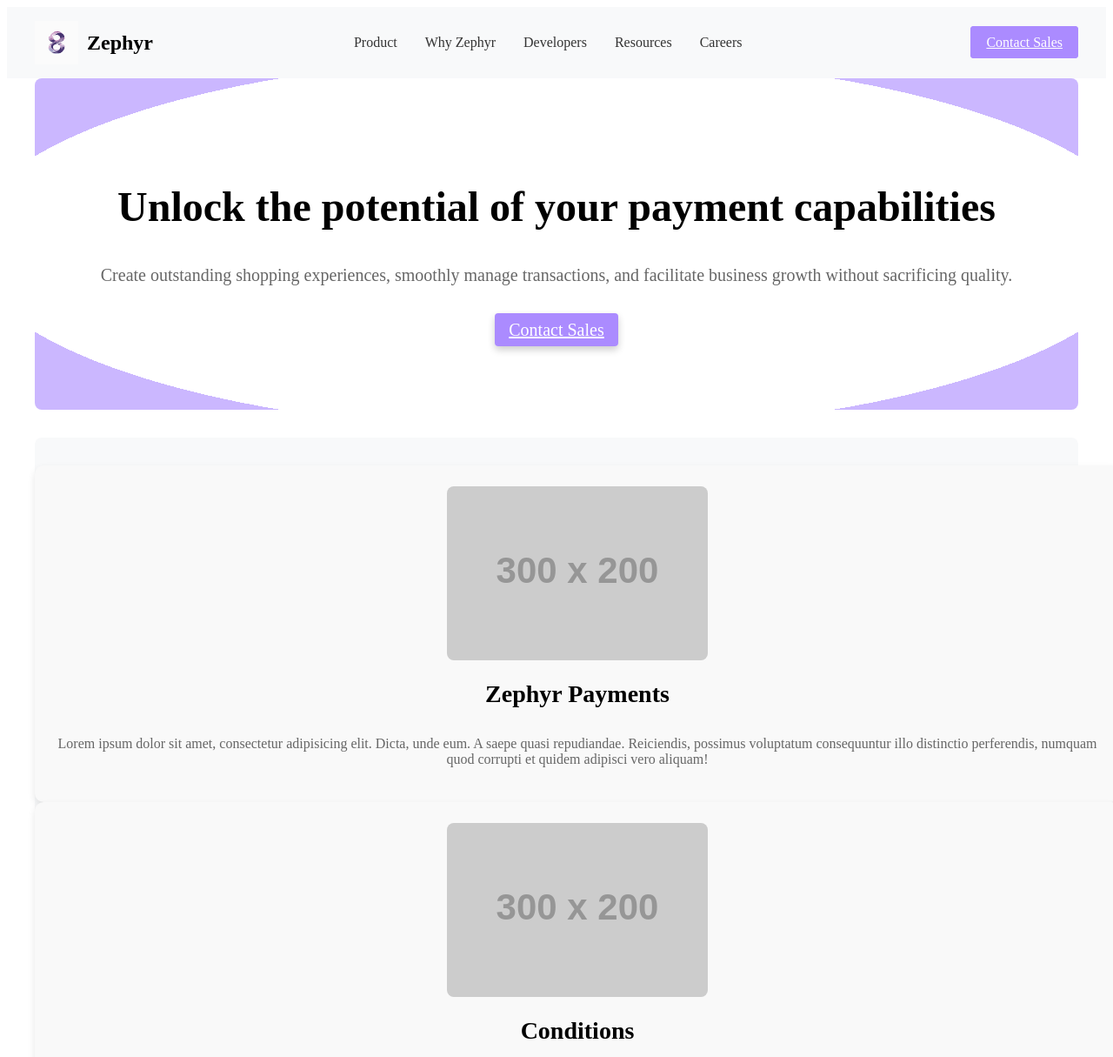
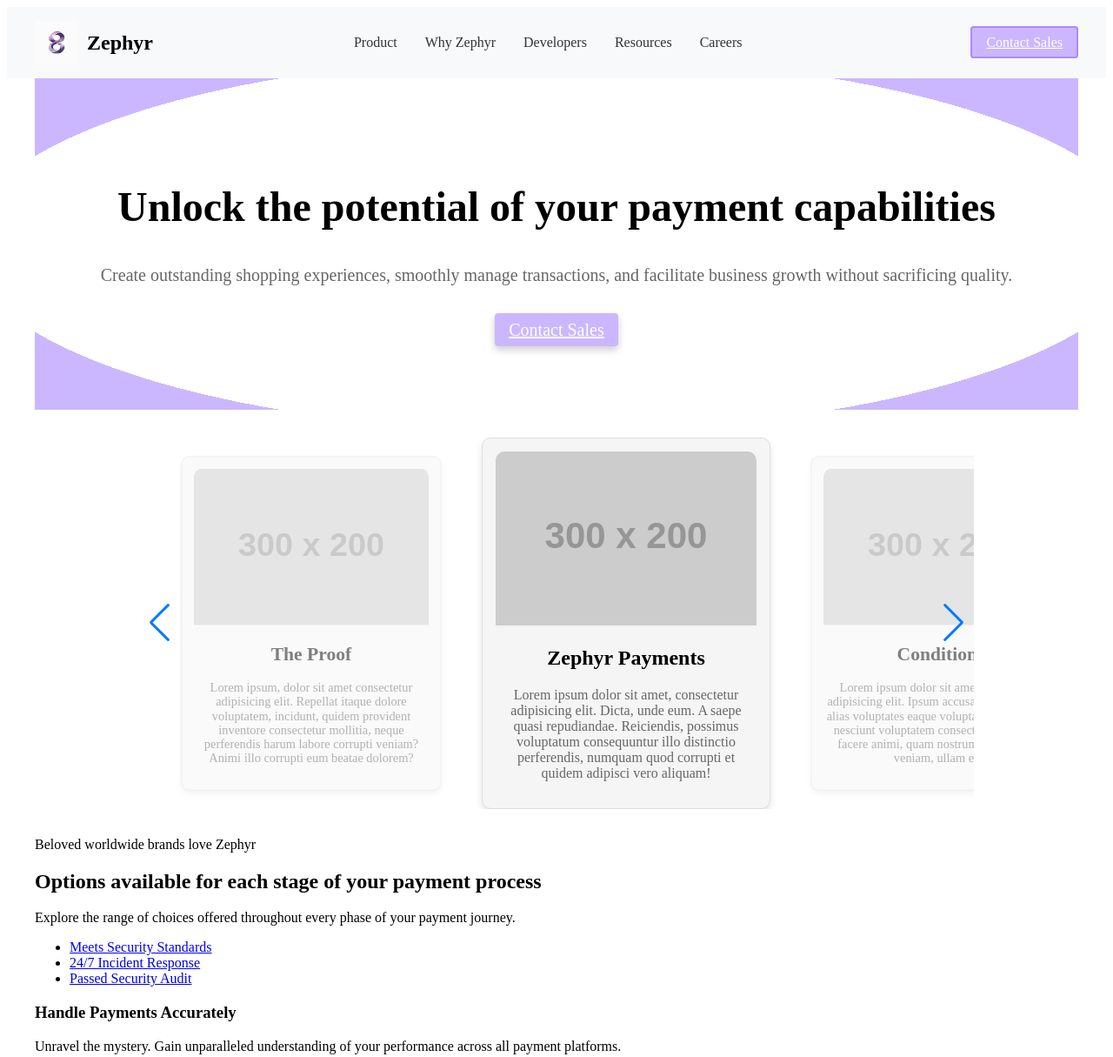
Before and after one commit to J14RA/Landing-web-sass, a website built with webpack: page dist/index.html in a window 1280 px wide. Shown: the top 1215 px of the page at 87% size. Built offline with nearby package versions, Linux system fonts and the light colour scheme; placeholder pictures from the web are drawn by us.

Commit message:
add swiper but not fix

```diff
--- a/package.json
+++ b/package.json
@@ -3,7 +3,8 @@
   "version": "1.0.0",
   "main": "index.js",
   "scripts": {
-    "start": "webpack serve --mode development"
+    "start": "webpack serve --mode development",
+    "build": "webpack --mode production"
   },
   "keywords": [],
   "author": "",
--- a/src/index.js
+++ b/src/index.js
@@ -1,15 +1,14 @@
-// src/index.js
-import Swiper from "swiper"; // No need to import Navigation and Pagination separately
+import Swiper from "swiper";
 import "swiper/swiper-bundle.css";
 import "./styles/main.scss";
 
-// Initialize Swiper
 document.addEventListener("DOMContentLoaded", () => {
-  const swiper = new Swiper(".swiper-container", {
+  const swiper = new Swiper(".swiper", {
+    slidesPerView: 3,
+    spaceBetween: 30,
+    centeredSlides: true,
     loop: true,
-    pagination: {
-      el: ".swiper-pagination",
-    },
+    grabCursor: true,
     navigation: {
       nextEl: ".swiper-button-next",
       prevEl: ".swiper-button-prev",
--- a/src/styles/main.scss
+++ b/src/styles/main.scss
@@ -8,11 +8,8 @@ $dark-bg: #343a40;
 $white: #fff;
 $grey: #666;
 
-// Flexbox Mixin
-@mixin flexbox($justify: normal,
-    $align: stretch,
-    $direction: row,
-    $wrap: nowrap) {
+// Flexbox Mixin with optimized defaults
+@mixin flexbox($justify: flex-start, $align: center, $direction: row, $wrap: nowrap) {
     display: flex;
     justify-content: $justify;
     align-items: $align;
@@ -20,14 +17,26 @@ $grey: #666;
     flex-wrap: $wrap;
 }
 
+// Color palette function for light/dark adjustments
+@function color-palette($color, $type) {
+    @if $type =='light' {
+        @return lighten($color, 15%);
+    }
+
+    @else if $type =='dark' {
+        @return darken($color, 15%);
+    }
+}
+
 // Button mixin
 @mixin button($background-color, $color) {
-    background-color: color.scale($background-color, $lightness: -10%);
+    background-color: $background-color;
     color: $color;
     padding: 0.5rem 1rem;
     border-radius: 4px;
     cursor: pointer;
     border: none;
+    transition: background-color 0.3s ease; // Transition for smooth hover
 
     &:hover {
         background-color: color.scale($background-color, $lightness: -10%);
@@ -39,48 +48,31 @@ $grey: #666;
     }
 }
 
-// Button mixins with color scaling and darkening
+// Primary button mixin
 @mixin primary-button($background-color, $color) {
     @include button($background-color, $color);
-    // Add a more prominent border and a slightly different background color
     border: 2px solid color.scale($background-color, $lightness: -10%);
 }
 
+// Secondary button mixin
 @mixin secondary-button($background-color, $color) {
     @include button($background-color, $color);
-    // Use a lighter background color and a thinner border
     background-color: lighten($background-color, 10%);
     border: 1px solid $grey;
 }
 
+// Call-to-action button mixin
 @mixin cta-button($background-color, $color) {
     @include button($background-color, $color);
-    // Add a larger font size and a more prominent shadow
     font-size: 1.25rem;
     box-shadow: 0 4px 8px rgba(0, 0, 0, 0.2);
 }
 
-// Clearfix Mixin
-@mixin clearfix {
-    &::after {
-        content: "";
-        display: table;
-        clear: both;
-    }
-}
-
-
-// Section Styling
-section {
-    margin-bottom: 2rem;
-    padding: 1rem;
-    background-color: $light-bg;
-    border-radius: 8px;
-    @include clearfix;
-
-    &.highlight {
-        background-color: color.scale($base-color, $lightness: 20%);
-    }
+// Dynamic grid layout mixin
+@mixin grid-layout($min-width: 300px, $gap: 20px) {
+    display: grid;
+    grid-template-columns: repeat(auto-fit, minmax($min-width, 1fr));
+    gap: $gap;
 }
 
 // Main header and navigation
@@ -170,47 +162,58 @@ main {
 
 // Plans Section with Swiper integration
 #plans {
-    padding: 2rem 0;
+    padding: 1rem;
+    margin: 1rem;
+    width: 100%;
+    align-items: center;
+    justify-content: center;
+    justify-items: center;
+    justify-self: center;
+}
 
-    .plan {
-        @include flexbox(center, center, column);
-        background-color: #f9f9f9;
-        border-radius: 10px;
-        padding: 1.5rem;
-        text-align: center;
-        box-shadow: 0 4px 8px rgba(0, 0, 0, 0.1);
+// Swiper specific styles
+.swiper {
+    width: 80%;
+}
+
+.swiper-slide {
+    background-color: #f5f5f5;
+    border: 1px solid #ddd;
+    border-radius: 10px;
+    padding: 15px;
+    box-shadow: 0 4px 8px rgba(0, 0, 0, 0.1);
+    text-align: center;
+    transition: transform 0.3s ease, opacity 0.3s ease; // Add smooth transitions
+
+    // Ensure that images inside swiper slides are responsive
+    img {
         width: 100%;
-        height: 100%;
-
-        img {
-            max-width: 100%;
-            border-radius: 8px;
-        }
-
-        .plan__title {
-            font-size: 1.75rem;
-            margin-bottom: 1rem;
-        }
-
-        p {
-            color: #666;
-            font-size: 1rem;
-        }
+        border-radius: 10px 10px 0 0;
     }
 
-    .swiper-pagination {
-        text-align: center;
-        margin-top: 1rem;
+    &__title {
+        font-size: 24px;
+        margin: 15px 0;
     }
 
-    .swiper-button-prev,
-    .swiper-button-next {
-        color: #333;
+    p {
+        font-size: 16px;
+        color: #666;
+    }
+
+    // Apply reduced opacity to non-active slides
+    &:not(.swiper-slide-active) {
+        opacity: 0.5; // Set reduced opacity for inactive slides
+        transform: scale(0.9); // Slightly reduce the size of inactive slides
+    }
+
+    // Hover effect for the active slide
+    &.swiper-slide-active:hover {
+        transform: scale(1.05); // Grow on hover for the active slide
     }
 }
 
-
-// Footer Section (unchanged)
+// Footer Section
 .footer {
     background-color: $dark-bg;
     padding: 2rem 0;
--- a/webpack.config.js
+++ b/webpack.config.js
@@ -1,25 +1,34 @@
 const path = require("path");
 const MiniCssExtractPlugin = require("mini-css-extract-plugin");
+
+const isDevelopment = process.env.NODE_ENV === "development";
 
 module.exports = {
   entry: "./src/index.js",
   output: {
     filename: "bundle.js",
     path: path.resolve(__dirname, "dist"),
-    clean: true, // Cleans the output directory before every build (optional)
+    clean: true, // Clean output directory before each build
   },
   module: {
     rules: [
       {
-        test: /\.scss$/, // For Sass/SCSS files
-        use: [MiniCssExtractPlugin.loader, "css-loader", "sass-loader"],
+        test: /\.scss$/,
+        use: [
+          isDevelopment ? "style-loader" : MiniCssExtractPlugin.loader, // Use style-loader in development for live changes
+          "css-loader",
+          "sass-loader",
+        ],
       },
       {
-        test: /\.css$/, // For CSS files
-        use: [MiniCssExtractPlugin.loader, "css-loader"],
+        test: /\.css$/,
+        use: [
+          isDevelopment ? "style-loader" : MiniCssExtractPlugin.loader, // Inject CSS into DOM in dev mode
+          "css-loader",
+        ],
       },
       {
-        test: /\.(png|jpg|gif|svg)$/, // For image assets
+        test: /\.(png|jpg|gif|svg)$/, // Handle image files
         use: [
           {
             loader: "file-loader",
@@ -34,18 +43,17 @@ module.exports = {
   },
   plugins: [
     new MiniCssExtractPlugin({
-      filename: "main.css", // Output CSS file
+      filename: "main.css",
     }),
   ],
-  // Corrected devServer configuration
   devServer: {
     static: {
-      directory: path.join(__dirname, "dist"), // Serve files from 'dist' directory
+      directory: path.join(__dirname, "dist"), // Serve files from 'dist'
     },
-    compress: true, // Enable gzip compression
-    port: 9000, // Use port 9000
+    compress: true,
+    port: 9000,
     hot: true, // Enable Hot Module Replacement
-    open: true, // Automatically open the browser on start
+    open: true, // Automatically open the browser
   },
-  mode: "development",
+  mode: isDevelopment ? "development" : "production", // Set mode based on environment
 };
```
Also changed, not shown: dist/index.html, src/styles/main.css, 1 other file.
